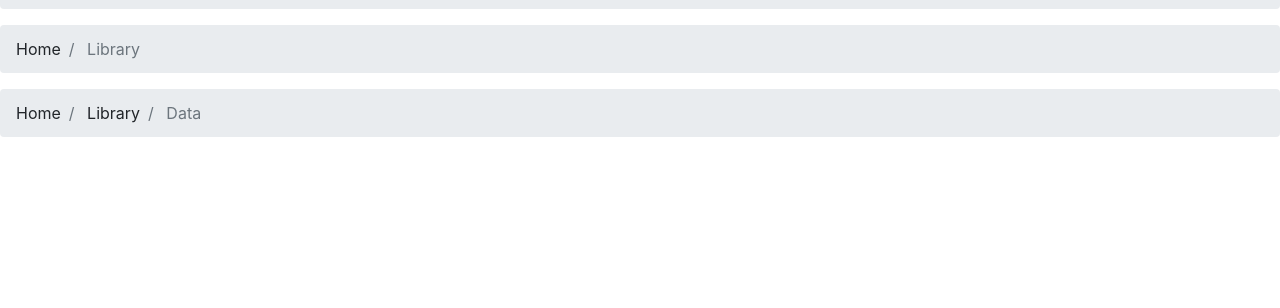
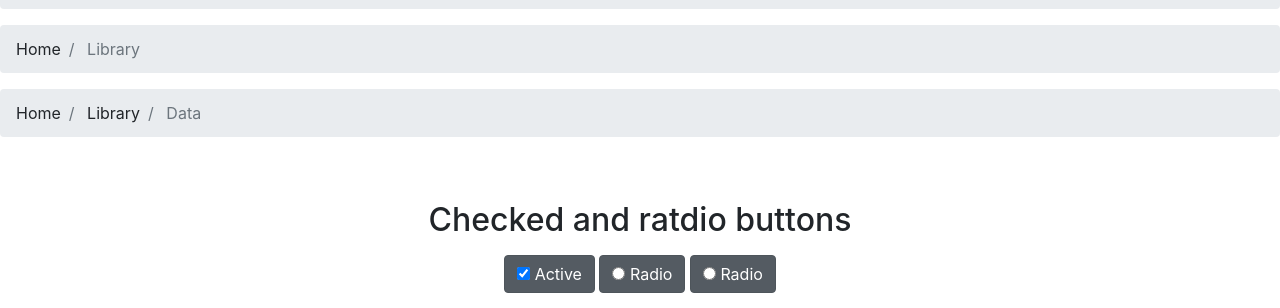
Before and after one commit to princigupta037/Bootstrap, a plain HTML site: page home.html in a window 1280 px wide. Shown: the part 706-1014 px from the top of the page. Before the commit the page ends 907 px from the top, so only its background shows below. Drawn offline with nearby package versions, Linux system fonts and the light colour scheme.

Commit message:
Checkbox and radio buttons

```diff
--- a/home.html
+++ b/home.html
@@ -64,6 +64,18 @@ A simple alert-danger with <a href="#" class="alert-link"><br>
             </ol>
          </nav>
    <br><br>
+   <!-- Checked and radio buttons -->
+   <h2> Checked and ratdio buttons </h2>
+         <div class="btn group-toggle" data-toggle="buttons">
+            <label class="btn btn-secondary active">
+               <input type="checkbox" name="options" id="option1" autocomplete="off" checked> Active
+            </label>
+            <label class="btn btn-secondary active">
+                  <input type="radio" name="options" id="option1" autocomplete="off" radio> Radio
+               </label>
+               <label class="btn btn-secondary active">
+                     <input type="radio" name="options" id="option1" autocomplete="off" radio> Radio
+                  </label>
 <!-- Optional JavaScript -->
 <!-- jQuery first, then Popper.js, then Bootstrap JS -->
 <script src="https://code.jquery.com/jquery-3.3.1.slim.min.js" integrity="sha384-q8i/X+965DzO0rT7abK41JStQIAqVgRVzpbzo5smXKp4YfRvH+8abtTE1Pi6jizo" crossorigin="anonymous"></script>
```
